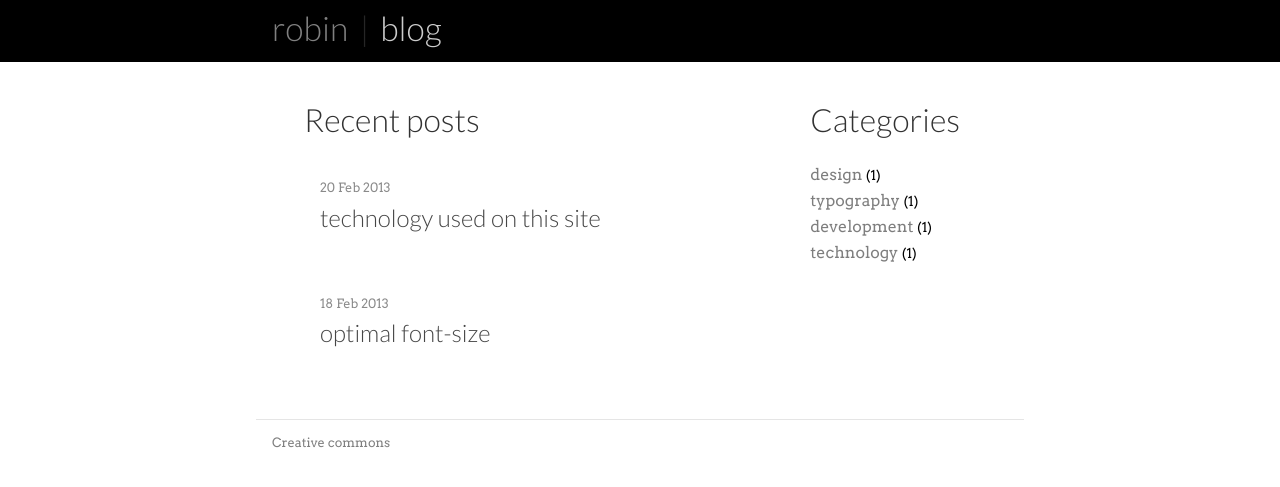
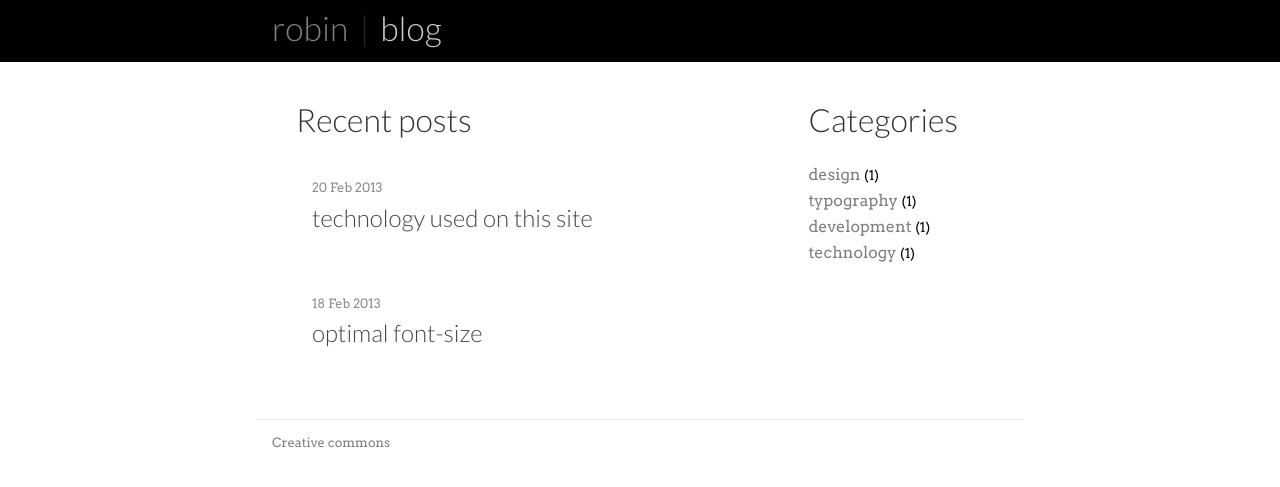
Before and after one commit to nottrobin/robinwinslow.uk, a Jekyll site: the page built from index.html, in a window 1280 px wide. Shown: the top 487 px of the page. Built offline with Jekyll 4.4.1, drawn with Linux system fonts in a browser that asks for light colours.

Commit message:
Styling tweaks: section spacing and responsive stacking

```diff
--- a/css/rstandard.css
+++ b/css/rstandard.css
@@ -88,7 +88,7 @@ body>article, header>aside, footer>aside {
     padding: 0 1rem;
 	overflow: hidden;
 }
-body>article { max-width: 42rem; }
+body>article { max-width: 43rem; }
 .page body>article {
 	padding-right: 0;
 }
@@ -148,15 +148,16 @@ section nav a { opacity: 1; }
 /* Custom */
 section {
 	overflow: hidden;
+	min-width: 20em;
 }
 section article {
 	float: left;
-	margin-right: 1rem;
+	margin-right: 1.618rem;
 }
 nav {
 	float: right;
 	border-left: 1px solid rgba(255, 255, 255, 0.3);
-	padding: 0 1rem;
+	padding: 0 1.618rem;
 	margin-top: 2rem;
 }
 nav h1 {
```
